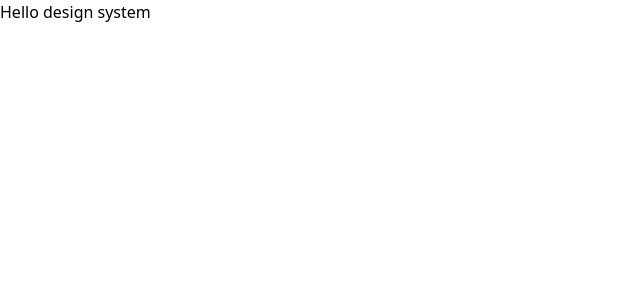
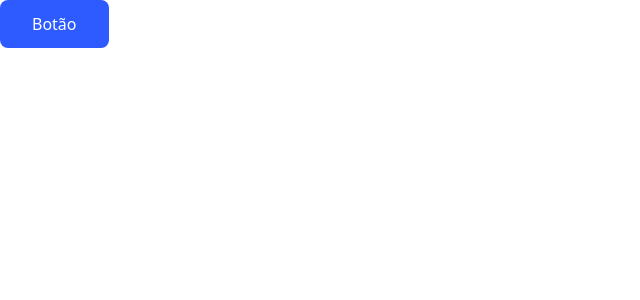
Before and after one commit to Daniloazevedo-dev/alfabit-design-sistem, a Next.js app: page / in a window 1280 px wide. Shown: the top 300 px of the page, without its empty margins (0-640 px from the left). Built offline with nearby package versions, Linux system fonts and the light colour scheme.

Commit message:
Criado componete de Botão e adicionado cores do figma, removido pasta API

```diff
--- /dev/null
+++ b/components/Button/Button.tsx
@@ -0,0 +1,9 @@
+type ButtonProps = {
+    children: React.ReactNode
+} & React.ButtonHTMLAttributes<HTMLButtonElement>
+
+const Button = ({ children, className }: ButtonProps) => {
+  return <button className={ ` bg-[#2D5BFF] rounded-[8px] px-[32px] py-[12px] text-[#ffffff] ${className}` } >{ children }</button>;
+}
+
+export default Button;
--- a/pages/api/hello.ts
+++ /dev/null
@@ -1,13 +0,0 @@
-// Next.js API route support: https://nextjs.org/docs/api-routes/introduction
-import type { NextApiRequest, NextApiResponse } from "next";
-
-type Data = {
-  name: string;
-};
-
-export default function handler(
-  req: NextApiRequest,
-  res: NextApiResponse<Data>,
-) {
-  res.status(200).json({ name: "John Doe" });
-}
--- a/pages/index.tsx
+++ b/pages/index.tsx
@@ -1,5 +1,7 @@
+import Button from "@/components/Button/Button"
+
 const App = () => {
-  return <h1>Hello design system</h1>
+  return <Button>Botão</Button>
 }
 
 export default App
```
